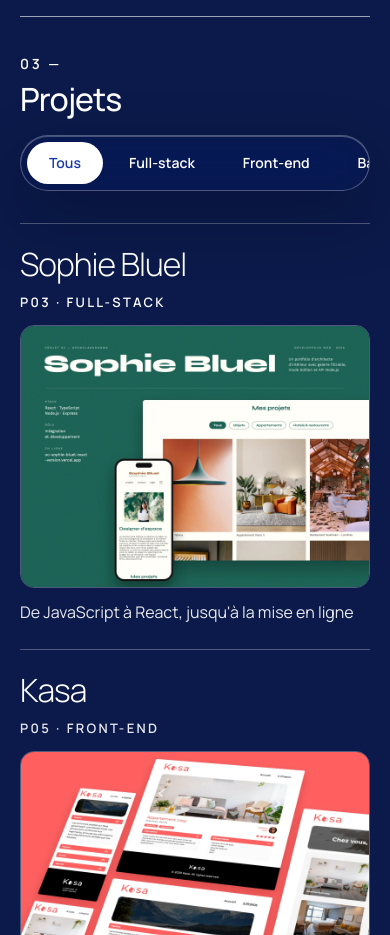
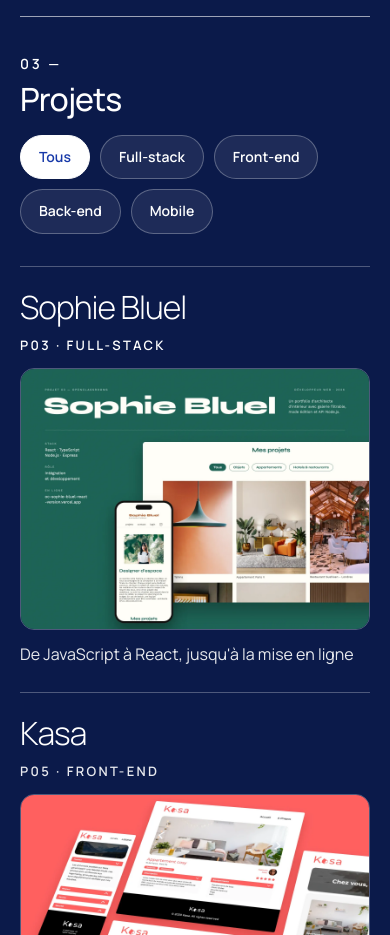
Before and after one commit to grdRaphael/portfolio_grd_raphael, a React (Vite) app: page / in a window 390 px wide. Shown: the part 3620-4555 px from the top of the page. Built offline with nearby package versions, Linux system fonts and the light colour scheme.

Commit message:
Show project filters as wrapping chips on mobile

```diff
--- a/src/components/Filters/Filters.scss
+++ b/src/components/Filters/Filters.scss
@@ -8,10 +8,17 @@
     padding: 6px;
     width: fit-content;
 
+    // Sur mobile : plus de grande pilule en verre qui défile. Chaque filtre devient sa propre pastille
+    // bordée, et elles passent à la ligne : tous les filtres sont visibles, et on voit que ce sont des boutons.
     @include mobile {
-        width: 100%;
-        overflow-x: auto;
-        scrollbar-width: none;
+        flex-wrap: wrap;
+        gap: 10px;
+        padding: 0;
+        background: none;
+        border: none;
+        box-shadow: none;
+        -webkit-backdrop-filter: none;
+        backdrop-filter: none;
     }
 
     &__btn {
@@ -34,5 +41,20 @@
             background-color: $text-color;
             color: $blue-deep;
         }
+
+        // Sur mobile, la bordure fait de chaque filtre un bouton reconnaissable
+        @include mobile {
+            padding: 10px 18px;
+            border: 1px solid $glass-border;
+            background-color: rgba(255, 255, 255, 0.08);
+
+            // Répété ici : la règle mobile ci-dessus, écrite après, écraserait le fond blanc de la pastille active
+            &--active,
+            &--active:hover {
+                border-color: $text-color;
+                background-color: $text-color;
+                color: $blue-deep;
+            }
+        }
     }
 }
--- a/src/components/Filters/Filters.tsx
+++ b/src/components/Filters/Filters.tsx
@@ -8,22 +8,22 @@
 }
 
 const Filters = ({ filter, setFilter, categories }: FiltersProps) => {
+    // « Tous » (valeur null) puis une option par catégorie : une seule liste, un seul map
+    const options = [
+        { label: "Tous", value: null },
+        ...categories.map((category) => ({ label: category, value: category })),
+    ]
+
     return (
         <div className="filters" role="group" aria-label="Filtrer les projets">
-            <button
-                type="button"
-                className={`filters__btn ${filter === null ? "filters__btn--active" : ""}`}
-                aria-pressed={filter === null}
-                onClick={() => setFilter(null)}
-            >Tous</button>
-            {categories.map((category) => (
+            {options.map((option) => (
                 <button
                     type="button"
-                    className={`filters__btn ${filter === category ? "filters__btn--active" : ""}`}
-                    aria-pressed={filter === category}
-                    key={category}
-                    onClick={() => setFilter(category)}
-                >{category}</button>
+                    className={`filters__btn ${filter === option.value ? "filters__btn--active" : ""}`}
+                    aria-pressed={filter === option.value}
+                    key={option.label}
+                    onClick={() => setFilter(option.value)}
+                >{option.label}</button>
             ))}
         </div>
     )
```
